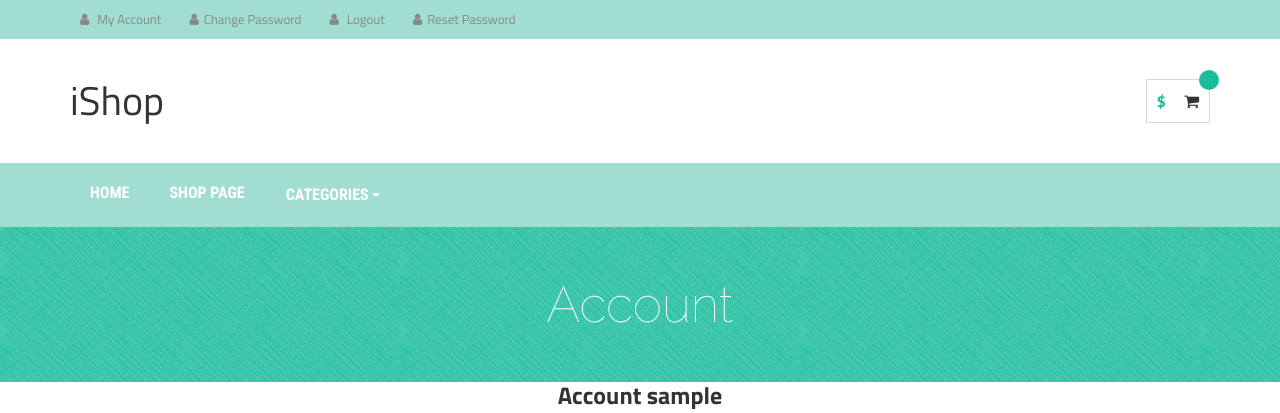
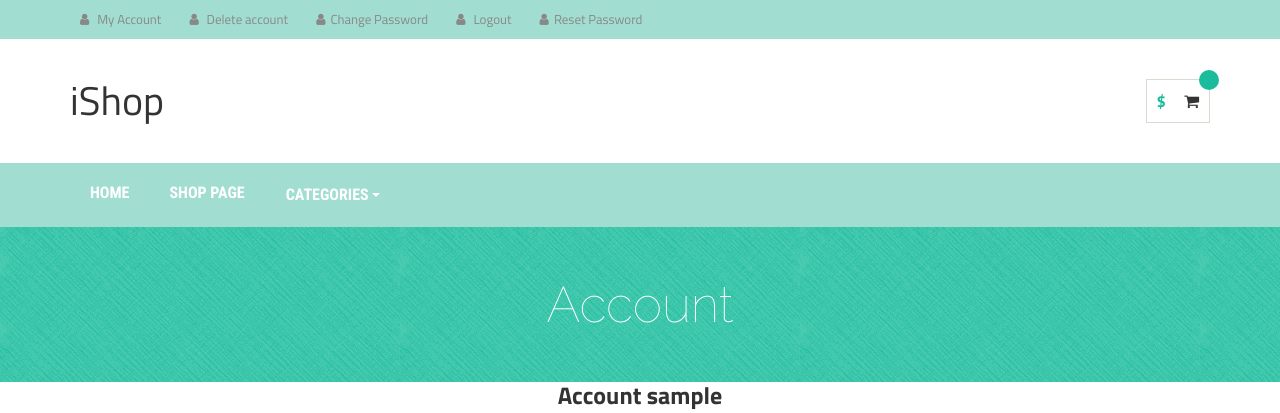
Before and after one commit to SergeyV1993/django_shop, a Django app: page /account/ in a window 1280 px wide. Shown: the top 413 px of the page. Run offline with Django 3.2, Linux system fonts and the light colour scheme; the visitor is signed in with stand-in values (Sample User, id 1); data that the repository does not hold is empty; parts of the project's set-up code (start-up, migrations or seed data) failed here and were passed over; some libraries are stand-ins or nearby versions.

Commit message:
add delete account

```diff
--- a/account/urls.py
+++ b/account/urls.py
@@ -19,4 +19,5 @@ from account import views
 
 urlpatterns = [
     re_path(r'^account/$', views.account_view, name='account'),
+    re_path(r'^account_delete/$', views.delete_account, name='account_delete'),
 ]
--- a/account/views.py
+++ b/account/views.py
@@ -1,5 +1,6 @@
 from django.shortcuts import render
 from orders.models import *
+from django.http import *
 
 
 def account_view(request):
@@ -11,3 +12,13 @@ def account_view(request):
         return render(request, 'account/account.html', context)
     else:
         return render(request, 'account/account.html')
+
+
+def delete_account(request):
+    if request.user.is_authenticated:
+        order = Order.objects.select_related('status').filter(user=request.user).all()
+        order.delete()
+        request.user.delete()
+        return HttpResponseRedirect("/")
+    else:
+        return render(request, 'account/account.html')
--- a/templates/base.html
+++ b/templates/base.html
@@ -39,9 +39,9 @@
                         <ul>
                             {% if request.user.is_authenticated %}
                                 <li><a href="{% url 'account' %}"><i class="fa fa-user"></i> My Account</a></li>
+                                <li><a href="{% url 'account_delete' %}"><i class="fa fa-user"></i> Delete account</a></li>
                                 {% if cart.items.count > 0 %}
                                     <li><a href="{% url 'cart:cart_view' %}"><i class="fa fa-user"></i> My Cart</a></li>
-                                    <li><a href="{% url 'checkout' %}"><i class="fa fa-user"></i> Checkout</a></li>
                                 {% endif %}
                                 <li><a href="{% url 'change_password' %}"><i class="fa fa-user"></i>Change Password</a></li>
                                 <li><a href="{% url 'logout' %}"><i class="fa fa-user"></i> Logout</a></li>
```
